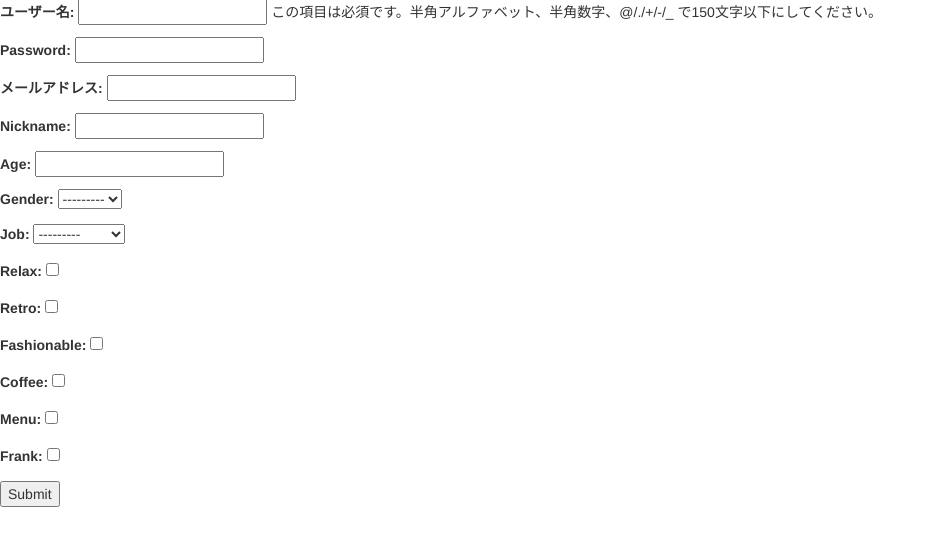
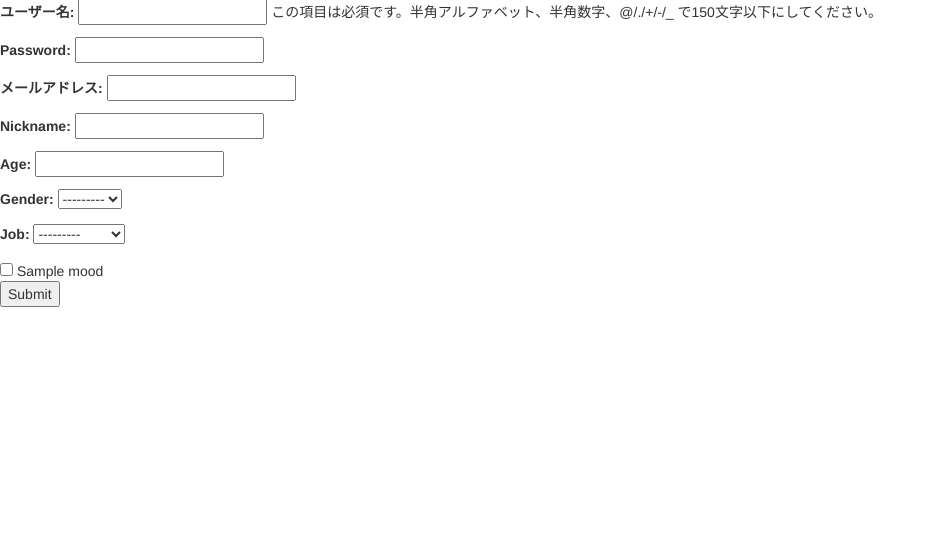
Before and after one commit to tech-sketch/Zone, a Django app: page /new/ in a window 1280 px wide. Shown: the part 73-619 px from the top of the page, without its empty margins (0-936 px from the left). Run offline with Django 3.2, Linux system fonts and the light colour scheme; tables that the repository leaves empty hold one stand-in row (values such as "Sample post"); some libraries are stand-ins or nearby versions.

Commit message:
Add the Mood model and PlacePoint model

```diff
--- a/Apps/Zone_app/admin.py
+++ b/Apps/Zone_app/admin.py
@@ -1,8 +1,9 @@
 from django.contrib import admin
-from Apps.Zone_app.models import Place, NomadUser, Picture, Preference
+from Apps.Zone_app.models import Place, NomadUser, Picture, Preference, Mood
 
 # Register your models here.
 admin.site.register(Place)
 admin.site.register(NomadUser)
 admin.site.register(Picture)
 admin.site.register(Preference)
+admin.site.register(Mood)
--- a/Apps/Zone_app/models.py
+++ b/Apps/Zone_app/models.py
@@ -1,16 +1,6 @@
 from django.db import models
 from django.contrib.auth.models import AbstractUser
 from django.core.validators import MaxValueValidator, MinValueValidator
-
-DEFAULT_NOMADUSER_ID = 1
-
-class Preference(models.Model):
-    relax = models.BooleanField(max_length=10, blank=True)
-    retro = models.BooleanField(max_length=10, blank=True)
-    fashionable = models.BooleanField(max_length=10, blank=True)
-    coffee = models.BooleanField(max_length=10, blank=True)
-    menu = models.BooleanField(max_length=10, blank=True)
-    frank = models.BooleanField(max_length=10, blank=True)
 
 # Create your models here.
 class NomadUser(AbstractUser):
@@ -28,7 +18,6 @@ class NomadUser(AbstractUser):
     gender = models.CharField(max_length=10, choices=GENDER_CHOICES, null=True, blank=True)
     age = models.IntegerField(validators=[MinValueValidator(7), MaxValueValidator(99)], null=True, blank=True)
     job = models.CharField(max_length=20, choices=JOB_CHOICES, null=True, blank=True)
-    preference = models.OneToOneField(Preference, null=True, blank=True)
 
 
 class Place(models.Model):
@@ -73,3 +62,16 @@ class Picture(models.Model):
     nomad = models.ForeignKey(NomadUser)
     data = models.ImageField()
     add_date = models.TimeField(auto_now_add=True)
+
+class Mood(models.Model):
+    jp_title = models.CharField(max_length=40)
+    en_title = models.CharField(max_length=40)
+
+class Preference(models.Model):
+    nomad = models.ForeignKey(NomadUser)
+    mood = models.ForeignKey(Mood)
+
+class PlacePoint(models.Model):
+    place = models.ForeignKey(Place)
+    mood = models.ManyToManyField(Mood)
+    point = models.IntegerField(validators=[MinValueValidator(0), MaxValueValidator(100000)], null=True, blank=True)
--- a/Apps/Zone_app/templates/new.html
+++ b/Apps/Zone_app/templates/new.html
@@ -4,7 +4,11 @@
 
 <form action="{% url 'create' %}" method="POST">{% csrf_token %}
     {{ user_form.as_p }}
-    {{ preference_form.as_p }}
+    {% for mood in moods %}
+        <input type="checkbox" name="{{mood.en_title}}" value="true">
+        {{mood.jp_title}}
+        <br/>
+    {% endfor %}
     <input type="submit" value="Submit" />
 </form>
 {% endblock content %}
--- a/Apps/Zone_app/views.py
+++ b/Apps/Zone_app/views.py
@@ -1,7 +1,7 @@
 from django.shortcuts import render
 from django.template import RequestContext
 from django.shortcuts import render_to_response
-from .models import NomadUser, Place, Picture, Preference
+from .models import NomadUser, Place, Picture, Mood, Preference
 from django.db import models
 from django.shortcuts import redirect
 from django.contrib import messages
@@ -56,11 +56,6 @@ def logout(request):
     messages.success(request, 'ログアウトしました。')
     return redirect('/')
 
-class PreferenceForm(ModelForm):
-    class Meta:
-        model = Preference
-        fields = ('relax', 'retro', 'fashionable', 'coffee', 'menu', 'frank')
-
 class UserForm(ModelForm):
     password = forms.CharField(widget=forms.PasswordInput)
 
@@ -70,13 +65,16 @@ class UserForm(ModelForm):
 
 def new(request):
     user_form = UserForm()
-    preference_form = PreferenceForm()
-    return render_to_response('new.html', {'user_form': user_form, 'preference_form': preference_form}, context_instance=RequestContext(request))
+    moods = Mood.objects.all()
+    return render_to_response('new.html', {'user_form': user_form, 'moods': moods}, context_instance=RequestContext(request))
 
 def create(request):
     nomad_user = UserForm(request.POST)
-    preference = PreferenceForm(request.POST)
-    new_nomad_user = nomad_user.save(commit=False)
-    new_nomad_user.preference = preference.save()
-    new_nomad_user.save()
+    new_nomad_user = nomad_user.save()
+    preference = Preference()
+    for mood in Mood.objects.all():
+        if mood.en_title in request.POST:
+            preference.nomad = new_nomad_user
+            preference.mood = mood
+            preference.save()
     return redirect('/')
```
